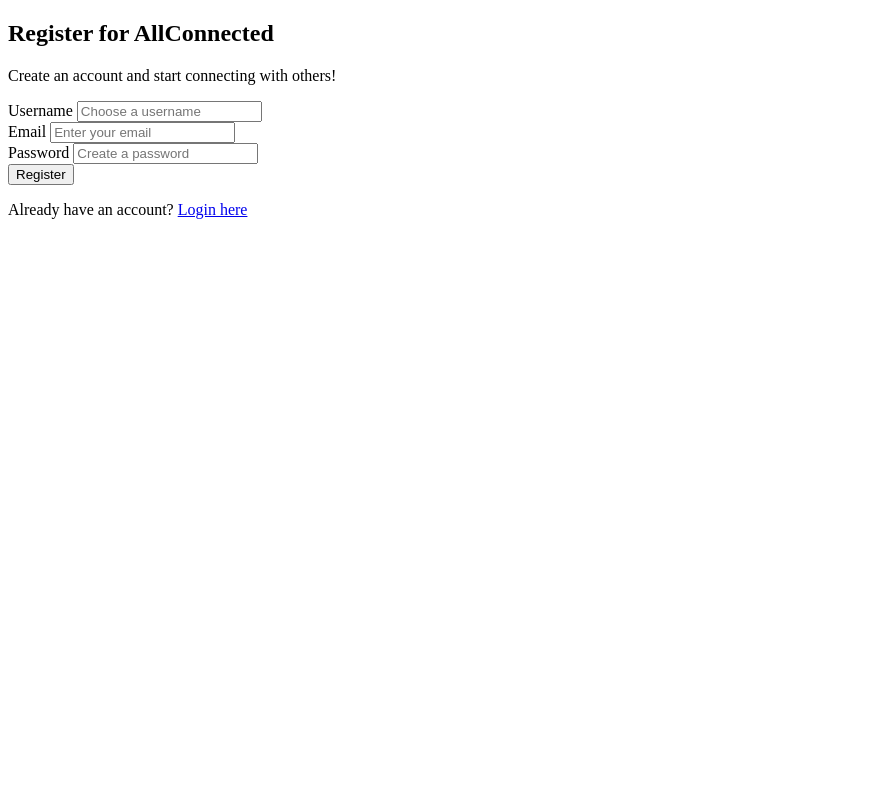
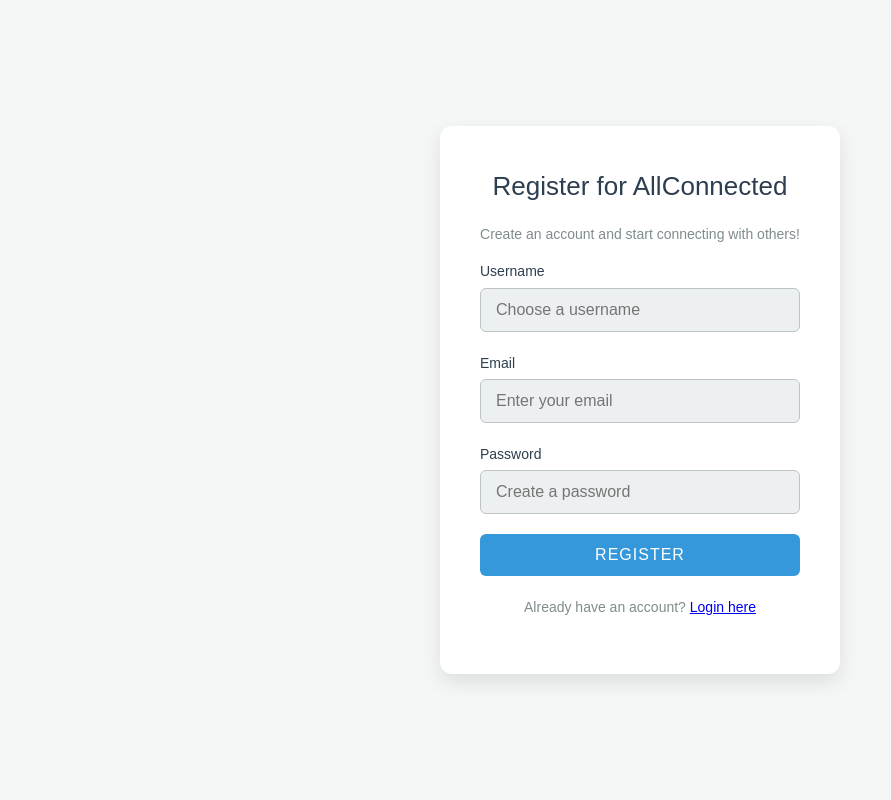
Before and after one commit to notlainiwakura/interweave, a Flask app: page /register in a window 1280 px wide. Shown: the whole page, without its empty margins (0-891 px from the left). Run offline with Flask 3, Linux system fonts and the light colour scheme.

Commit message:
css update

```diff
--- a/static/css/styles.css
+++ b/static/css/styles.css
@@ -1,114 +1,251 @@
-/* General styling for the chat container */
+/* General Reset */
+* {
+    margin: 0;
+    padding: 0;
+    box-sizing: border-box;
+    font-family: 'Arial', sans-serif;
+}
+
+body {
+    background-color: #f4f7f6;
+    color: #333;
+    line-height: 1.6;
+    font-family: 'Roboto', sans-serif;
+    display: flex;
+    justify-content: center;
+    align-items: center;
+    height: 100vh;
+    margin: 0;
+}
+
+h1, h2, h3, p {
+    margin-bottom: 15px;
+    font-weight: 400;
+}
+
+/* Overall Container */
+.container {
+    max-width: 1000px;
+    margin: 0 auto;
+    padding: 20px;
+}
+
+/* Form Container */
+.form-container {
+    width: 100%;
+    max-width: 400px;
+    margin: 0 auto;
+    padding: 40px;
+    background-color: #ffffff;
+    border-radius: 12px;
+    box-shadow: 0 8px 20px rgba(0, 0, 0, 0.1);
+    text-align: center;
+    animation: fadeIn 0.5s ease;
+}
+
+@keyframes fadeIn {
+    from { opacity: 0; }
+    to { opacity: 1; }
+}
+
+/* Form Header */
+.form-header h2 {
+    font-size: 26px;
+    font-weight: 500;
+    color: #2c3e50;
+}
+
+.form-header p {
+    font-size: 14px;
+    color: #7f8c8d;
+}
+
+/* Input Fields and Labels */
+.form-group {
+    margin-bottom: 20px;
+    text-align: left;
+}
+
+label {
+    font-size: 14px;
+    color: #2c3e50;
+    margin-bottom: 5px;
+    display: block;
+}
+
+input[type="text"],
+input[type="email"],
+input[type="password"] {
+    width: 100%;
+    padding: 12px 15px;
+    border: 1px solid #bdc3c7;
+    border-radius: 6px;
+    font-size: 16px;
+    transition: all 0.3s ease;
+    background-color: #ecf0f1;
+}
+
+input[type="text"]:focus,
+input[type="email"]:focus,
+input[type="password"]:focus {
+    border-color: #3498db;
+    outline: none;
+    background-color: #fff;
+    box-shadow: 0 0 8px rgba(52, 152, 219, 0.3);
+}
+
+/* Buttons */
+.primary-btn {
+    background-color: #3498db;
+    color: #fff;
+    border: none;
+    padding: 12px 15px;
+    border-radius: 6px;
+    cursor: pointer;
+    font-size: 16px;
+    width: 100%;
+    text-transform: uppercase;
+    letter-spacing: 1px;
+    transition: background-color 0.3s ease, transform 0.2s ease;
+}
+
+.primary-btn:hover {
+    background-color: #2980b9;
+    transform: translateY(-2px);
+}
+
+.secondary-btn {
+    background-color: #95a5a6;
+    color: white;
+    border: none;
+    padding: 12px 15px;
+    border-radius: 6px;
+    cursor: pointer;
+    font-size: 16px;
+    width: 100%;
+    text-transform: uppercase;
+    margin-top: 10px;
+    transition: background-color 0.3s ease;
+}
+
+.secondary-btn:hover {
+    background-color: #7f8c8d;
+}
+
+.btn-link {
+    color: #3498db;
+    text-decoration: none;
+    font-size: 14px;
+    transition: color 0.3s ease;
+}
+
+.btn-link:hover {
+    color: #2980b9;
+}
+
+/* Error Message */
+.error-message {
+    background-color: #e74c3c;
+    color: #fff;
+    border-radius: 6px;
+    padding: 10px;
+    margin-bottom: 20px;
+    font-size: 14px;
+    text-align: center;
+    box-shadow: 0px 4px 8px rgba(231, 76, 60, 0.2);
+}
+
+/* Form Footer */
+.form-footer {
+    margin-top: 20px;
+}
+
+.form-footer p {
+    color: #7f8c8d;
+    font-size: 14px;
+}
+
+/* Chatbox Styling */
 .chat-container {
-    width: 100%;
-    max-width: 600px;
+    max-width: 700px;
     margin: 0 auto;
     display: flex;
     flex-direction: column;
-    height: 100vh;
+    height: 80vh;
+    padding: 20px;
+    background-color: #ecf0f1;
+    border-radius: 12px;
+    box-shadow: 0px 10px 25px rgba(0, 0, 0, 0.1);
 }
 
-/* Chat header */
 .chat-header {
-    background-color: #007bff;
+    background-color: #2c3e50;
     color: white;
-    padding: 10px;
-    display: flex;
-    justify-content: space-between;
-    align-items: center;
+    padding: 15px;
+    border-radius: 12px 12px 0 0;
+    text-align: center;
 }
 
-.chat-header h1 {
-    margin: 0;
-    font-size: 24px;
-}
-
-.logout-btn {
-    color: white;
-    text-decoration: none;
-    font-size: 14px;
-    padding: 6px 12px;
-    background-color: #dc3545;
-    border-radius: 4px;
-    cursor: pointer;
-}
-
-/* Chat box styling */
 .chat-box {
     flex-grow: 1;
     padding: 20px;
     overflow-y: auto;
-    background-color: #f4f4f4;
-    border: 1px solid #ddd;
-    display: flex;
-    flex-direction: column;
+    background-color: #f9f9f9;
+    border: 1px solid #bdc3c7;
+    border-radius: 8px;
+    margin-bottom: 20px;
+    box-shadow: inset 0 4px 12px rgba(0, 0, 0, 0.05);
 }
 
-.chat-box .message {
-    margin: 5px 0;
-    padding: 10px;
-    background-color: #e9ecef;
-    border-radius: 4px;
-    max-width: 75%;
-    word-wrap: break-word;
-}
-
-/* Message styling for user and bot */
-.chat-box .message.user {
-    background-color: #007bff;
-    color: white;
-    align-self: flex-end;
-    text-align: right;
-}
-
-.chat-box .message.bot {
-    background-color: #f4f4f4;
-    color: black;
-    align-self: flex-start;
-}
-
-/* Chat form styling */
 .chat-form {
     display: flex;
+    background-color: white;
+    border-radius: 6px;
     padding: 10px;
-    background-color: white;
+    box-shadow: 0px 4px 10px rgba(0, 0, 0, 0.05);
 }
 
 .chat-input {
     flex-grow: 1;
     padding: 10px;
-    border: 1px solid #ddd;
-    border-radius: 4px;
+    border-radius: 6px;
+    border: 1px solid #bdc3c7;
     font-size: 16px;
+    transition: border-color 0.3s ease;
+}
+
+.chat-input:focus {
+    border-color: #3498db;
+    outline: none;
 }
 
 .send-btn {
-    background-color: #007bff;
+    background-color: #3498db;
     color: white;
-    padding: 10px 20px;
     border: none;
-    border-radius: 4px;
-    margin-left: 10px;
+    padding: 12px 20px;
+    border-radius: 6px;
     cursor: pointer;
     font-size: 16px;
+    margin-left: 10px;
+    transition: background-color 0.3s ease, transform 0.2s ease;
 }
 
-/* Button hover effects */
-.send-btn:hover,
-.logout-btn:hover {
-    opacity: 0.9;
+.send-btn:hover {
+    background-color: #2980b9;
+    transform: translateY(-2px);
 }
 
-/* Scroll bar styling for chat box */
+/* Scrollbar styling */
 .chat-box::-webkit-scrollbar {
     width: 8px;
 }
 
 .chat-box::-webkit-scrollbar-thumb {
-    background-color: #007bff;
-    border-radius: 4px;
+    background-color: #3498db;
+    border-radius: 10px;
 }
 
 .chat-box::-webkit-scrollbar-track {
-    background-color: #f4f4f4;
+    background-color: #ecf0f1;
 }
```
